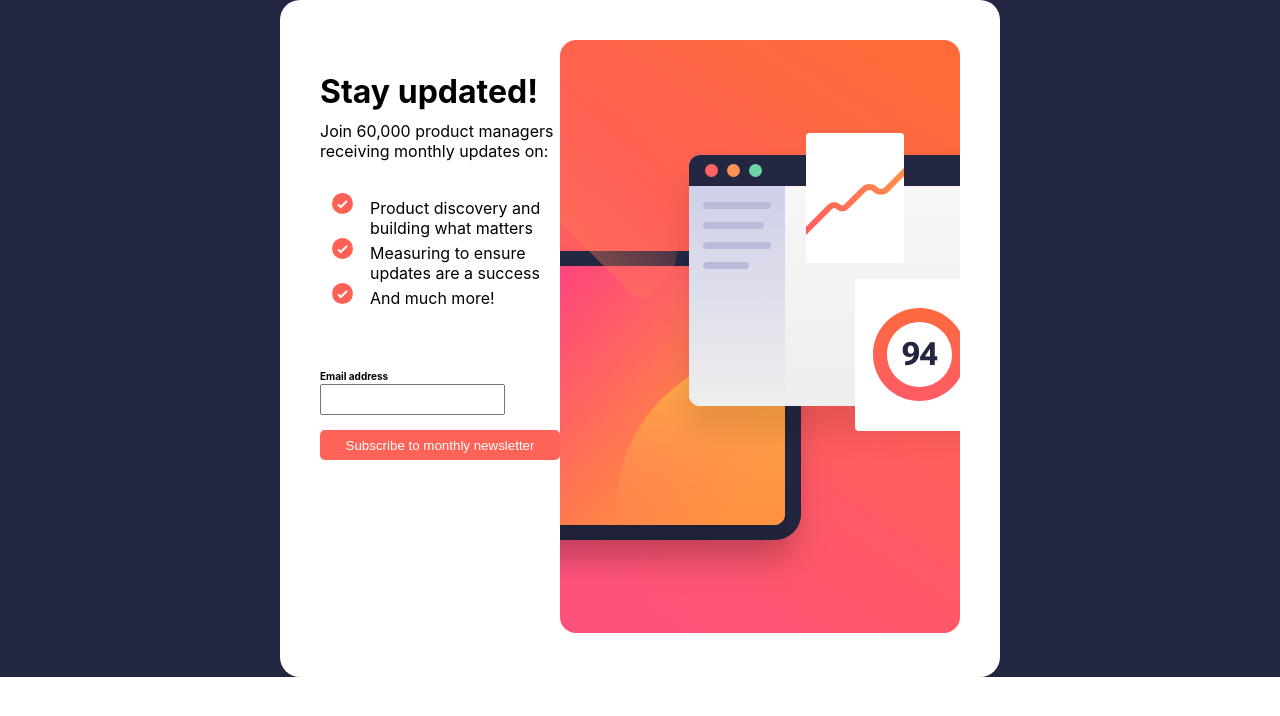
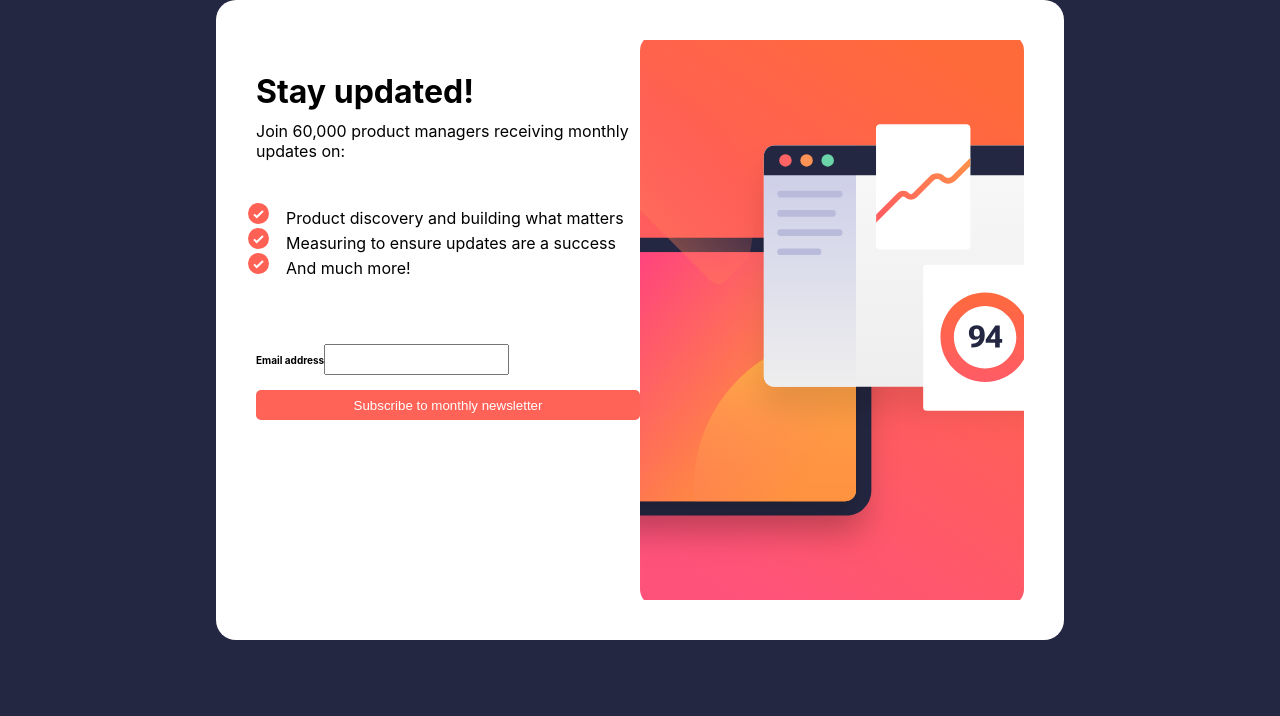
Before and after one commit to steven-mpawulo/newsletter-signup-form, a React (Create React App) app: page / in a window 1280 px wide. Shown: the top 716 px of the page. Built offline with nearby package versions, Linux system fonts and the light colour scheme.

Commit message:
makes image occupy half of the main container

```diff
--- a/src/styles/news_letter_signup_form.css
+++ b/src/styles/news_letter_signup_form.css
@@ -1,19 +1,29 @@
 .container {
     background-color: hsl(234, 29%, 20%);
+    height: 100vh;
 }
 .main-container {
-    width: 50%;
-    height: 50%;
+    width: 60%;
+    height: 70%;
     display: flex;
     margin: 0 auto;
     background-color: hsl(0, 0%, 100%);
     padding: 40px;
     border-radius: 20px;
+    justify-content: space-between;
 
 }
 
 .first-container {
     height: 100%;
+    width: 50%;
+    display: flex;
+    flex-direction: column;
+}
+
+.second-container {
+    height: 100%;
+    width: 50%;
     display: flex;
     flex-direction: column;
 }
@@ -30,6 +40,8 @@
 
 ul {
     list-style-image: url("../components/images/icon-list.svg");
+    margin-left: 10px;
+    padding: 10px;
 }
 
 span {
@@ -58,5 +70,10 @@
     background-color: hsl(4, 100%, 67%);
     border: none;
     border-radius: 5px;
+}
 
+img {
+    object-fit: cover;
+    height: 100%;
+    width: 100%;
 }
```
